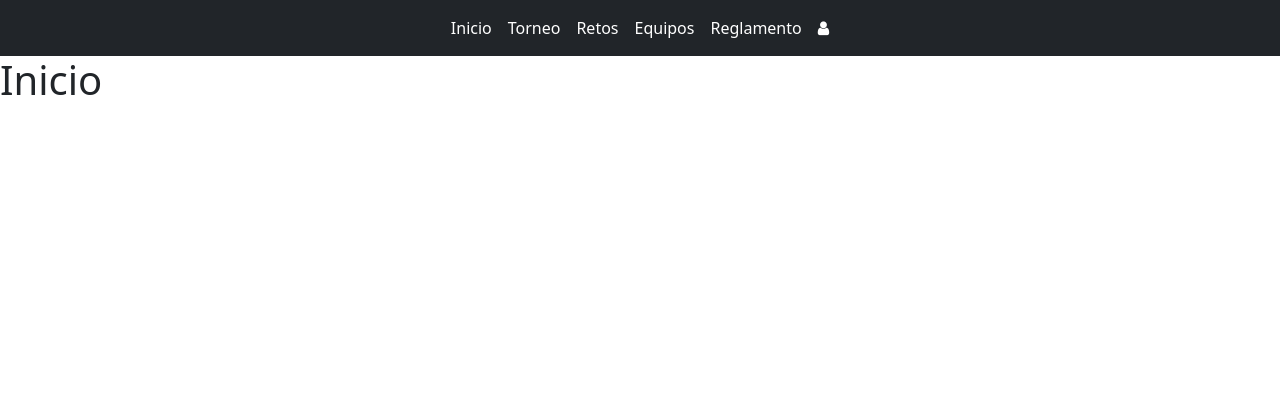
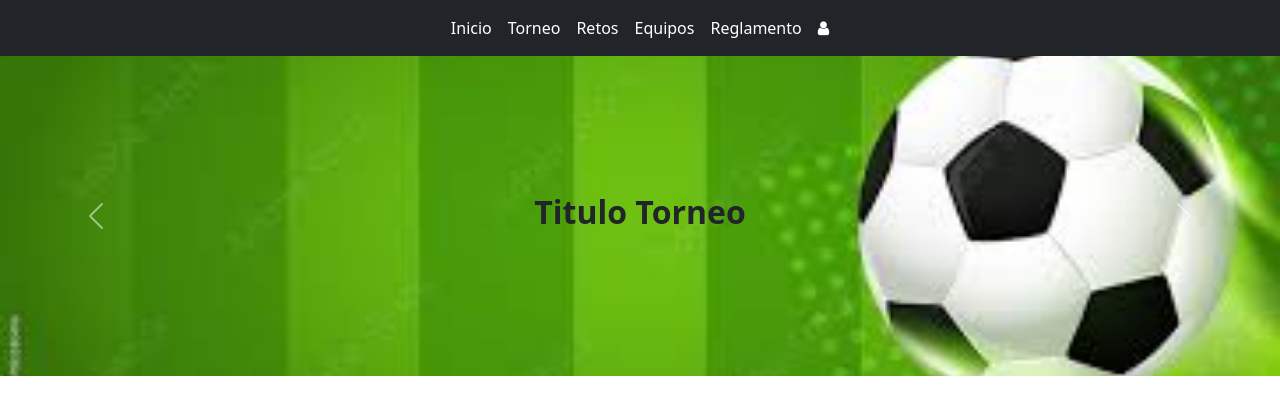
Before and after one commit to fuetelpoxo/RetoEquipo4, a React (Vite) app in the folder FrontEnd/: page / in a window 1280 px wide. Shown: the top 414 px of the page. Built offline with nearby package versions, Linux system fonts and the light colour scheme.

Commit message:
Inicio empezado, pero sin terminar

```diff
--- /dev/null
+++ b/FrontEnd/src/main.css
@@ -0,0 +1,9 @@
+/* Garantiza que las imágenes del carrusel cubran toda la pantalla sin deformarse */
+.carousel-item img {
+    object-fit: cover;
+}
+
+/* Asegura que la presentación no sea demasiado ancha en pantallas grandes */
+.presentation {
+    max-width: 600px;
+}
--- a/FrontEnd/src/main.jsx
+++ b/FrontEnd/src/main.jsx
@@ -3,6 +3,7 @@ import { createRoot } from 'react-dom/client'
 import AppEnrutador from "./routers/AppEnrutadorPublic.jsx";
 import 'bootstrap/dist/css/bootstrap.css';
 import 'bootstrap/dist/js/bootstrap.js';
+import "./main.css";
 
 createRoot(document.getElementById('root')).render(
   <StrictMode>
--- a/FrontEnd/src/pages/Publicas/Inicio.jsx
+++ b/FrontEnd/src/pages/Publicas/Inicio.jsx
@@ -1,9 +1,48 @@
 import React from 'react';
+import furbo from '/furbo.jpg';
 
 function Inicio() {
     return (
         <>
-            <h1>Inicio</h1>
+            {/* Contenedor principal */}
+            <div className="position-relative vh-100 overflow-hidden">
+                {/* Carrusel como fondo */}
+                <div
+                    id="carouselExampleAutoplaying"
+                    className="carousel slide position-absolute top-0 start-0 w-100"
+                    data-bs-ride="carousel"
+                    style={{ height: '40%' }}
+                >
+                    <div className="carousel-inner h-100">
+                        {/* Primer item del carrusel */}
+                        <div className="carousel-item active h-100" style={{ backgroundImage: `url(${furbo})`, backgroundSize: 'cover', backgroundPosition: 'center' }}>
+                            <div className="position-absolute top-50 start-50 translate-middle text-center text-dark w-100 d-flex justify-content-center align-items-center">
+                                <h1 className="fw-bold fs-2">Titulo Torneo</h1>
+                            </div>
+                        </div>
+                        {/* Segundo item del carrusel */}
+                        <div className="carousel-item h-100" style={{ backgroundImage: `url(${furbo})`, backgroundSize: 'cover', backgroundPosition: 'center' }}>
+                            <div className="position-absolute top-50 start-50 translate-middle text-center text-dark w-100 d-flex justify-content-center align-items-center">
+                                <h1 className="fw-bold fs-2">Titulo Torneo 2</h1>
+                            </div>
+                        </div>
+                        {/* Tercer item del carrusel */}
+                        <div className="carousel-item h-100" style={{ backgroundImage: `url(${furbo})`, backgroundSize: 'cover', backgroundPosition: 'center' }}>
+                            <div className="position-absolute top-50 start-50 translate-middle text-center text-dark w-100 d-flex justify-content-center align-items-center">
+                                <h1 className="fw-bold fs-2">Titulo Torneo 3</h1>
+                            </div>
+                        </div>
+                    </div>
+                    <button className="carousel-control-prev" type="button" data-bs-target="#carouselExampleAutoplaying" data-bs-slide="prev">
+                        <span className="carousel-control-prev-icon" aria-hidden="true"></span>
+                        <span className="visually-hidden">Previous</span>
+                    </button>
+                    <button className="carousel-control-next" type="button" data-bs-target="#carouselExampleAutoplaying" data-bs-slide="next">
+                        <span className="carousel-control-next-icon" aria-hidden="true"></span>
+                        <span className="visually-hidden">Next</span>
+                    </button>
+                </div>
+            </div >
         </>
     );
 }
```
Also changed, not shown: FrontEnd/public/furbo.jpg (added).
